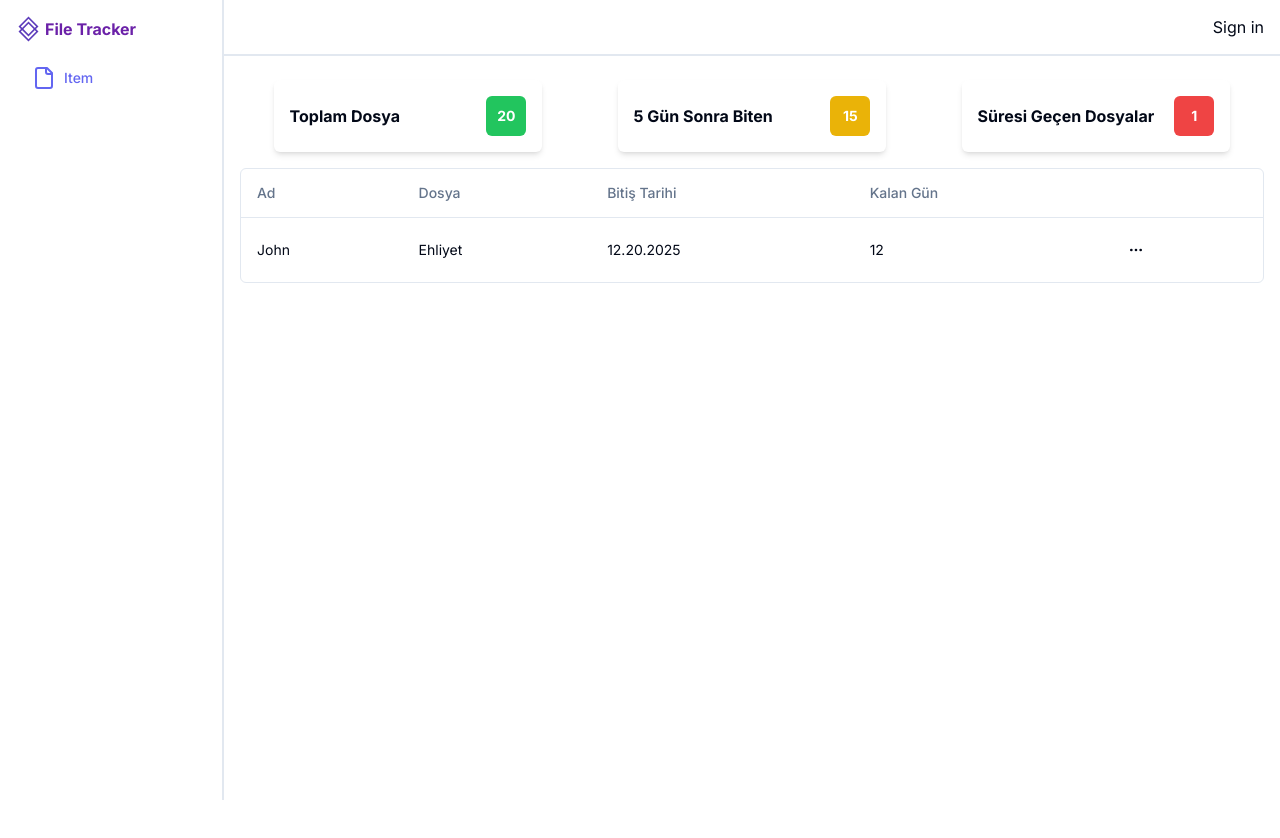
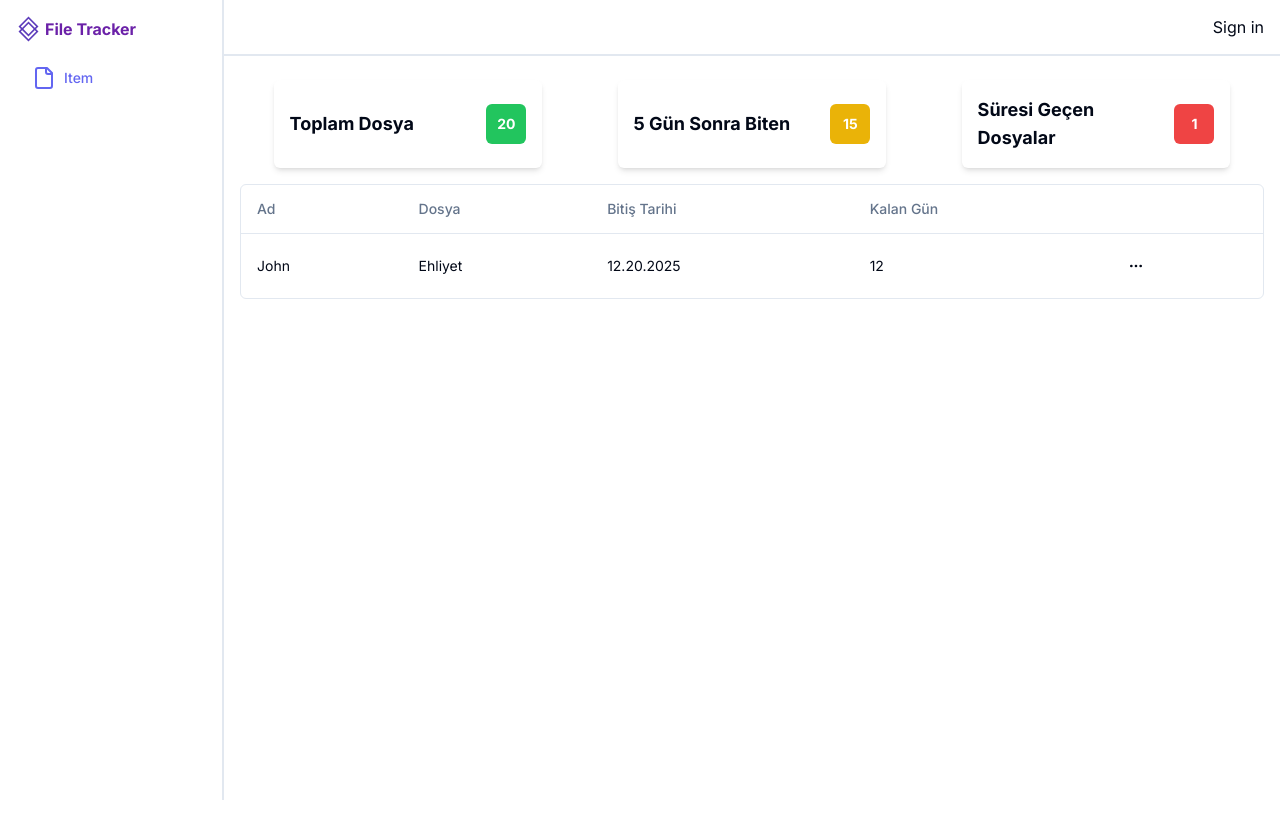
Before and after one commit to izzetcansuzen/file-tracker, a Next.js app: page / in a window 1280 px wide. Shown: the top 838 px of the page. Built offline with nearby package versions, Linux system fonts and the light colour scheme; no server answers.

Commit message:
Added InfoCard design

```diff
--- a/app/(dashboard)/InfoCard.tsx
+++ b/app/(dashboard)/InfoCard.tsx
@@ -11,7 +11,7 @@ interface InfoCardProps{
 export default function InfoCard({data} : InfoCardProps){
     return (
         <div className='p-4 bg-white shadow-md rounded-md w-[80%] flex justify-between items-center'>
-            <h4 className='font-bold'>{data.title}</h4>
+            <h4 className='font-bold text-xs md:text-lg'>{data.title}</h4>
             <Button variant={data.color} className='font-bold text-white w-10'>
                 {data.value}
             </Button>
--- a/tailwind.config.ts
+++ b/tailwind.config.ts
@@ -19,7 +19,7 @@ const config = {
     },
     extend: {
       gridTemplateColumns: {
-        'auto-fit-100': 'repeat(auto-fit, minmax(180px, 1fr))',
+        'auto-fit-100': 'repeat(auto-fit, minmax(200px, 1fr))',
       },
       colors: {
         border: "hsl(var(--border))",
```
